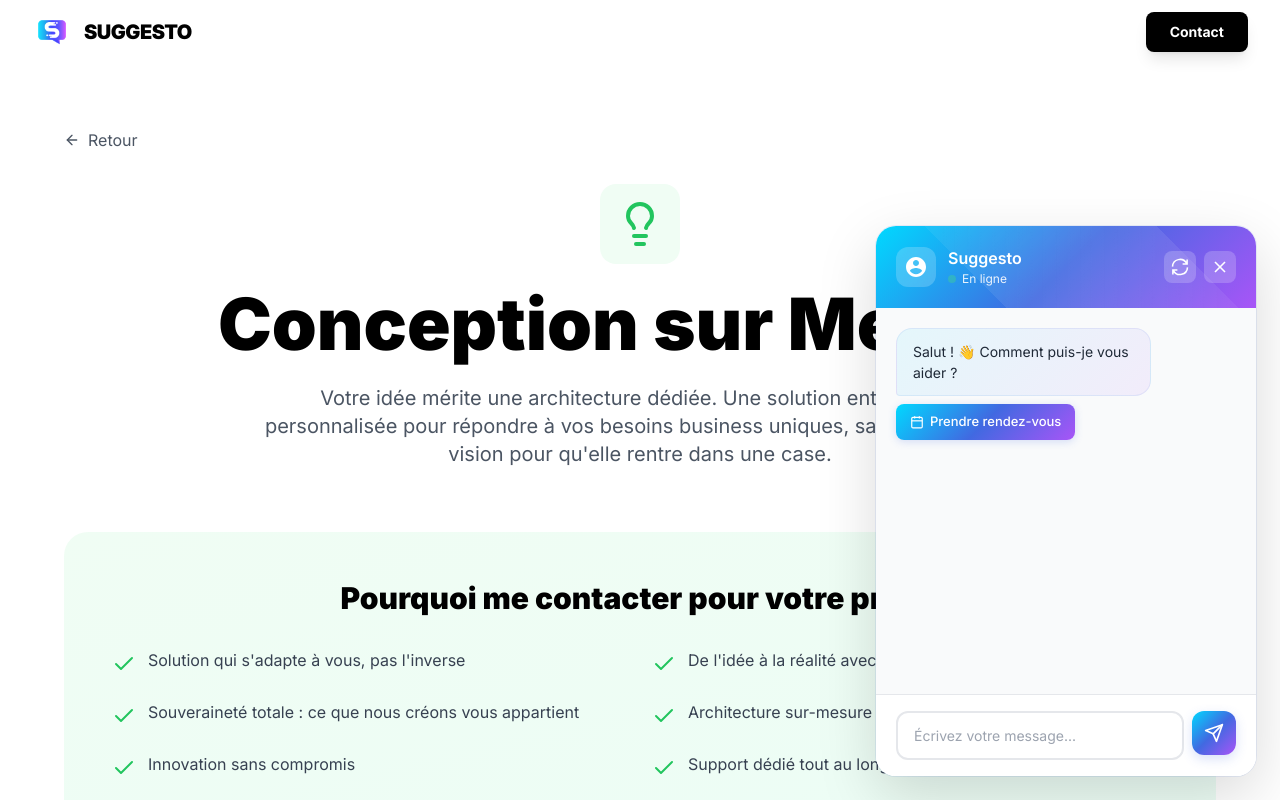
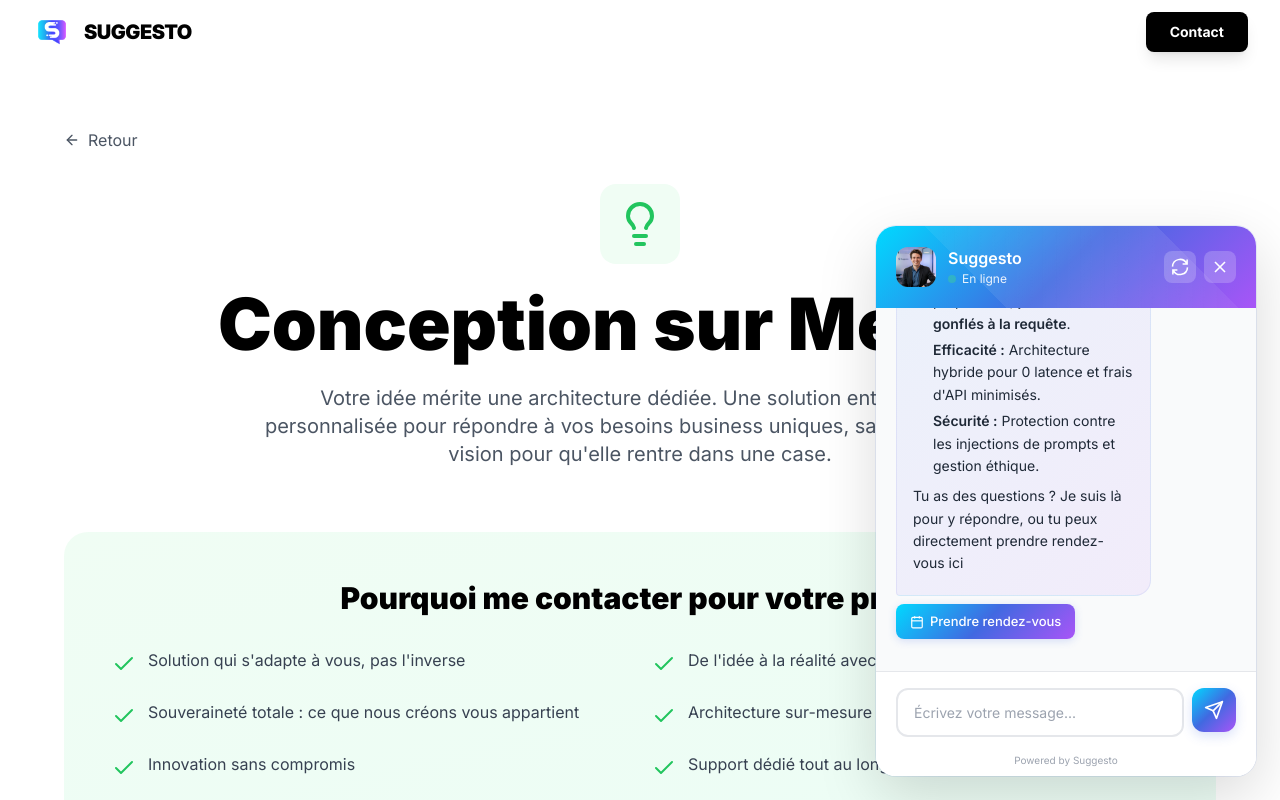
Before and after one commit to prosuggesto/suggesto-landing-finale, a React (Vite) app: page /offre-sur-mesure in a window 1280 px wide. Shown: the top 800 px of the page. Built offline with nearby package versions, Linux system fonts and the light colour scheme.

Commit message:
feat: enhance chatbot with robust error handling, new avatar, footer, and updated welcome message

```diff
--- a/src/components/ChatbotWidget.css
+++ b/src/components/ChatbotWidget.css
@@ -549,3 +549,14 @@
   flex-direction: column;
   align-items: flex-start;
 }
+
+/* Footer "Powered by" */
+.chatbot-footer {
+  text-align: center;
+  font-size: 10px;
+  color: #9ca3af;
+  padding-bottom: 8px;
+  background: white;
+  cursor: default;
+  user-select: none;
+}
--- a/src/components/ChatbotWidget.jsx
+++ b/src/components/ChatbotWidget.jsx
@@ -2,6 +2,7 @@
 import ReactMarkdown from 'react-markdown';
 import { v4 as uuidv4 } from 'uuid';
 import './ChatbotWidget.css';
+import suggestoAvatar from '../assets/suggesto-avatar.png';
 
 const ChatbotWidget = () => {
     const [isOpen, setIsOpen] = useState(false);
@@ -139,6 +140,26 @@
         }
     };
 
+    const WELCOME_MESSAGE = `Salut ! Ravi de ton intérêt. 🚀
+
+Oubliez les chatbots, je bâtis des architectures agentiques souveraines pour transformer l'IA en levier de croissance durable.
+
+Voici mes 3 axes d'intervention :
+
+1️⃣ **Système d’Acquisition Automatisé (SAA)** : Un "IA Setter" (Instagram/Web). Il capte l'attention, qualifie tes prospects 24h/24 et remplit ton calendrier sans intervention humaine.
+
+2️⃣ **Retail OS** : Le concierge expert pour Shopify. Il conseille tes clients, booste le panier moyen et automatise le support (suivi colis/retours/faq) en toute autonomie.
+
+3️⃣ **Conception sur Mesure** : Une solution unique et sécurisée, bâtie spécifiquement pour ton workflow métier.
+
+**Ma philosophie :**
+
+* **Souveraineté :** Déploiement sur ton infrastructure. Tu es propriétaire, **pas de coûts gonflés à la requête**.
+* **Efficacité :** Architecture hybride pour 0 latence et frais d'API minimisés.
+* **Sécurité :** Protection contre les injections de prompts et gestion éthique.
+
+Tu as des questions ? Je suis là pour y répondre, ou tu peux directement prendre rendez-vous ici`;
+
     // Auto-ouverture après 5 secondes (SANS son car navigateur bloque l'audio avant interaction)
     useEffect(() => {
         const timer = setTimeout(() => {
@@ -154,7 +175,8 @@
                         return [{
                             id: Date.now(),
                             type: 'bot',
-                            text: 'Salut ! 👋 Comment puis-je vous aider ?',
+                            text: WELCOME_MESSAGE,
+                            isMarkdown: true,
                             timestamp: new Date()
                         }];
                     }
@@ -181,7 +203,8 @@
                 setMessages([{
                     id: Date.now(),
                     type: 'bot',
-                    text: 'Salut ! 👋 Comment puis-je vous aider ?',
+                    text: WELCOME_MESSAGE,
+                    isMarkdown: true,
                     timestamp: new Date()
                 }]);
             }
@@ -235,7 +258,8 @@
                 setMessages([{
                     id: Date.now(),
                     type: 'bot',
-                    text: 'Nouvelle conversation ! 👋 Comment puis-je vous aider ?',
+                    text: WELCOME_MESSAGE,
+                    isMarkdown: true,
                     timestamp: new Date()
                 }]);
             }, 100);
@@ -267,9 +291,33 @@
             timestamp: new Date()
         }]);
 
+        // Fonction de fetch avec retry et timeout
+        const fetchWithRetry = async (url, options, retries = 1, timeout = 30000) => {
+            const controller = new AbortController();
+            const id = setTimeout(() => controller.abort(), timeout);
+            options.signal = controller.signal;
+
             try {
+                const response = await fetch(url, options);
+                clearTimeout(id);
+                if (!response.ok) throw new Error(`HTTP error! status: ${response.status}`);
+                return response;
+            } catch (error) {
+                clearTimeout(id);
+                if (retries > 0) {
+                    console.log(`Retrying... (${retries} attempts left)`);
+                    // Attendre 1 seconde avant de réessayer
+                    await new Promise(resolve => setTimeout(resolve, 1000));
+                    return fetchWithRetry(url, { ...options, signal: null }, retries - 1, timeout);
+                }
+                throw error;
+            }
+        };
 
-            const response = await fetch('https://n8n.srv862127.hstgr.cloud/webhook/suggesto_assistant_web', {
+        try {
+            const response = await fetchWithRetry(
+                'https://n8n.srv862127.hstgr.cloud/webhook/suggesto_assistant_web',
+                {
                     method: 'POST',
                     headers: {
                         'Content-Type': 'application/json',
@@ -279,12 +327,8 @@
                         text: messageText,
                         sessionId: sessionId
                     })
-            });
-
-
-            if (!response.ok) {
-                throw new Error(`HTTP error! status: ${response.status}`);
                 }
+            );
 
             const data = await response.json();
 
@@ -305,7 +349,6 @@
                 timestamp: new Date()
             };
 
-
             setMessages(prev => [...prev, botMessage]);
         } catch (error) {
             console.error('Error sending message:', error);
@@ -313,11 +356,16 @@
             // Retirer le message de chargement
             setMessages(prev => prev.filter(msg => msg.id !== loadingId));
 
-            // Message d'erreur
+            // Message d'erreur plus amical
+            let errorText = "Oups, je n'ai pas réussi à joindre le serveur. Veuillez réessayer s'il vous plaît.";
+            if (error.name === 'AbortError') {
+                errorText = "Le serveur met trop de temps à répondre. Veuillez réessayer.";
+            }
+
             const errorMessage = {
                 id: Date.now() + 2,
                 type: 'bot',
-                text: `Erreur: ${error.message}\n\nVeuillez réessayer.`,
+                text: errorText,
                 isMarkdown: false,
                 timestamp: new Date()
             };
@@ -354,14 +402,16 @@
                     <div className="chatbot-header">
                         <div className="chatbot-header-content">
                             <div className="chatbot-avatar">
-                                <svg
-                                    width="24"
-                                    height="24"
-                                    viewBox="0 0 24 24"
-                                    fill="currentColor"
-                                >
-                                    <path d="M12 2C6.48 2 2 6.48 2 12s4.48 10 10 10 10-4.48 10-10S17.52 2 12 2zm0 3c1.66 0 3 1.34 3 3s-1.34 3-3 3-3-1.34-3-3 1.34-3 3-3zm0 14.2c-2.5 0-4.71-1.28-6-3.22.03-1.99 4-3.08 6-3.08 1.99 0 5.97 1.09 6 3.08-1.29 1.94-3.5 3.22-6 3.22z" />
-                                </svg>
+                                <img
+                                    src={suggestoAvatar}
+                                    alt="Suggesto AI"
+                                    style={{
+                                        width: '100%',
+                                        height: '100%',
+                                        objectFit: 'cover',
+                                        borderRadius: '12px'
+                                    }}
+                                />
                             </div>
                             <div className="chatbot-title">
                                 <h3>Suggesto</h3>
@@ -470,6 +520,9 @@
                             </svg>
                         </button>
                     </form>
+                    <div className="chatbot-footer">
+                        Powered by Suggesto
+                    </div>
                 </div>
             )}
         </>
```
Also changed, not shown: src/assets/suggesto-avatar.png (added). Lines whose indentation alone changed are shown as unchanged.
